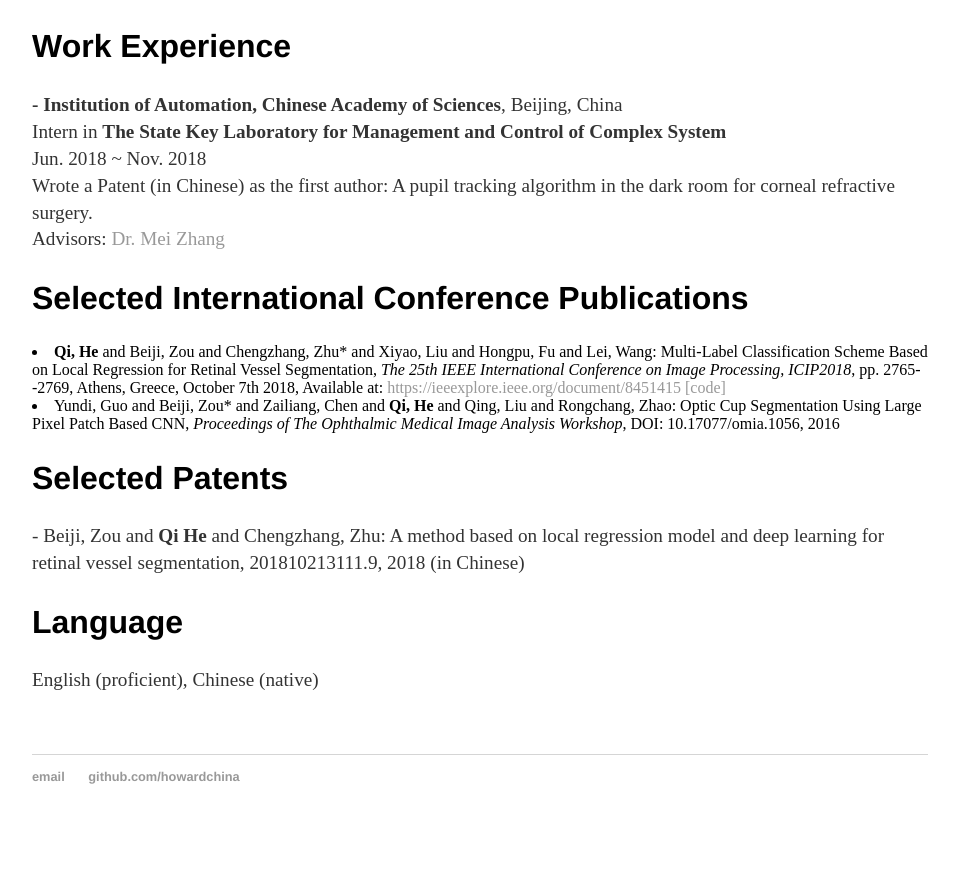
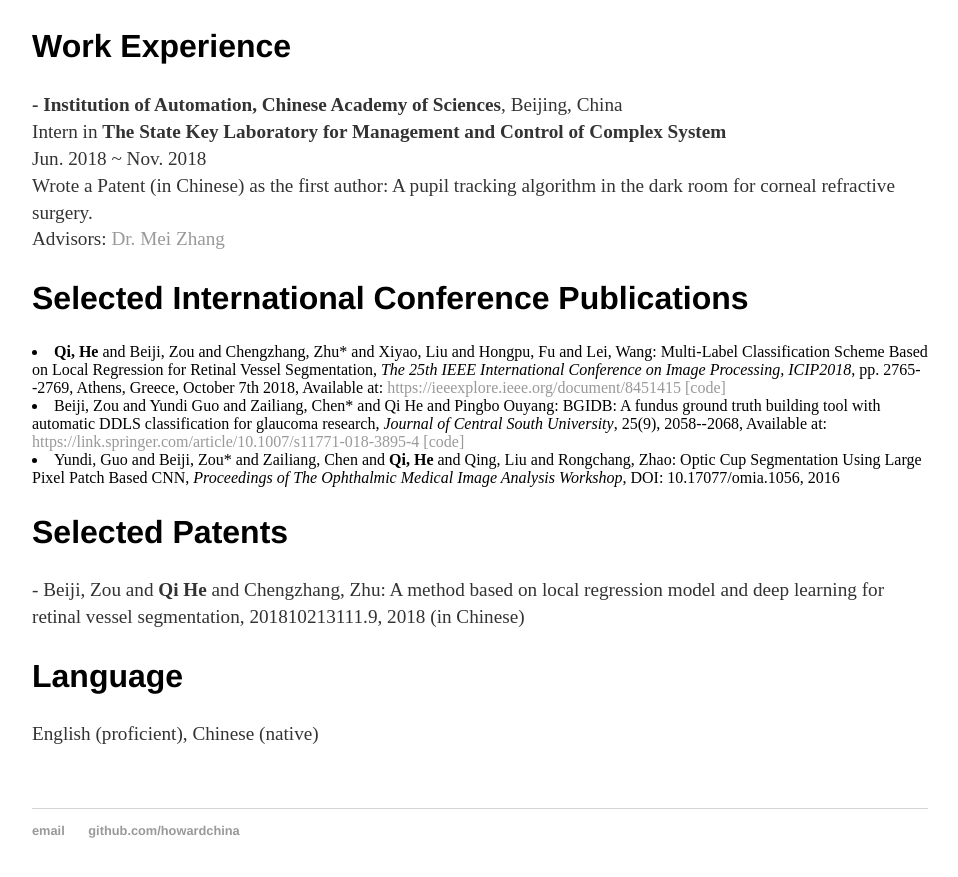
Before and after one commit to howardchina/howardchina.github.io, a Jekyll site: the page built from index.html, in a window 1280 px wide and 900 px high, scrolled down 1581 px. Shown: the top 877 px of the window, without its empty margins (160-1118 px from the left). Built offline with Jekyll 4.4.1, drawn with Linux system fonts in a browser that asks for light colours; before the commit the page ends 2427 px from its top, so only the background shows below that.

Commit message:
cite BGIDB paper

```diff
--- a/index.html
+++ b/index.html
@@ -59,6 +59,7 @@
 					<h2>Selected International Conference Publications</h2>
 
 					<li><strong>Qi, He</strong> and Beiji, Zou and Chengzhang, Zhu* and Xiyao, Liu and Hongpu, Fu and Lei, Wang: Multi-Label Classification Scheme Based on Local Regression for Retinal Vessel Segmentation, <em>The 25th IEEE International Conference on Image Processing, ICIP2018</em>, pp. 2765--2769, Athens, Greece, October 7th 2018, Available at: <a href="https://ieeexplore.ieee.org/document/8451415">https://ieeexplore.ieee.org/document/8451415</a> <a href="https://github.com/howardchina/MULTI-LABEL-CLASSIFICATION-SCHEME-BASED-ON-LOCAL-REGRESSION-FOR-RETINAL-VESSEL-SEGMENTATION">[code]</a></li>
+					<li>Beiji, Zou and Yundi  Guo and Zailiang, Chen* and Qi He and Pingbo Ouyang: BGIDB: A fundus ground truth building tool with automatic DDLS classification for glaucoma research, <em>Journal of Central South University</em>, 25(9), 2058--2068, Available at: <a href="https://link.springer.com/article/10.1007/s11771-018-3895-4">https://link.springer.com/article/10.1007/s11771-018-3895-4</a> <a href="https://github.com/howardchina/BGIDB">[code]</a></li>
 					<li>Yundi, Guo and Beiji, Zou* and Zailiang, Chen and <strong>Qi, He</strong> and Qing, Liu and Rongchang, Zhao: Optic Cup Segmentation Using Large Pixel Patch Based CNN, <em>Proceedings of The Ophthalmic Medical Image Analysis Workshop</em>, DOI: 10.17077/omia.1056, 2016</li>
 
 					<h2>Selected Patents</h2>
```
Also changed, not shown: _layout/post.html (deleted, +0 -9 lines).
